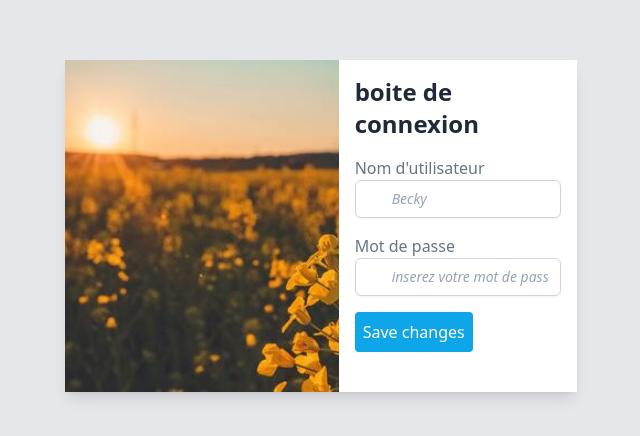
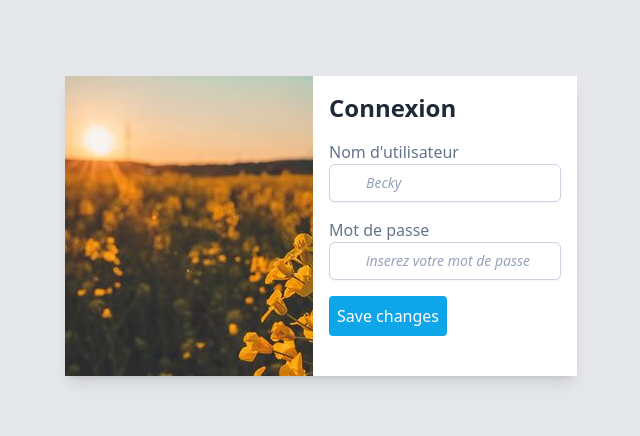
Before and after one commit to beckyo6/signin-page, a plain HTML site: page connexion.html in a window 1280 px wide. Shown: the part 174-610 px from the top of the page, without its empty margins (319-959 px from the left). Drawn offline with nearby package versions, Linux system fonts and the light colour scheme.

Commit message:
add flex to img

```diff
--- a/connexion.html
+++ b/connexion.html
@@ -10,9 +10,9 @@
 <body class="bg-gray-200 flex content-center justify-center h-full items-center	">
 
     <div class="bg-white shadow-lg max-w-lg md:flex">
-        <img class="w-full h-40 md:h-full object-cover" src="img/cover.jpg" alt="">
-        <div class="p-4 mb-2">
-            <h1 class="font-bold text-2xl text-gray-800">boite de connexion</h1>
+        <img class="flex-1 w-full h-40 md:h-full object-cover" src="img/cover.jpg" alt="">
+        <div class="p-4 flex-1">
+            <h1 class="font-bold text-2xl text-gray-800">Connexion</h1>
 
             <div class="mt-4">
                 <form action="">
```
